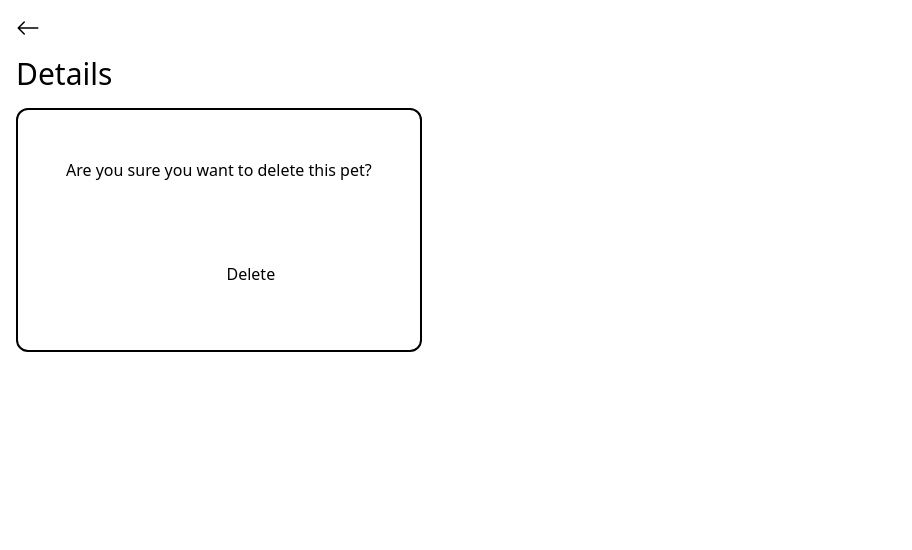
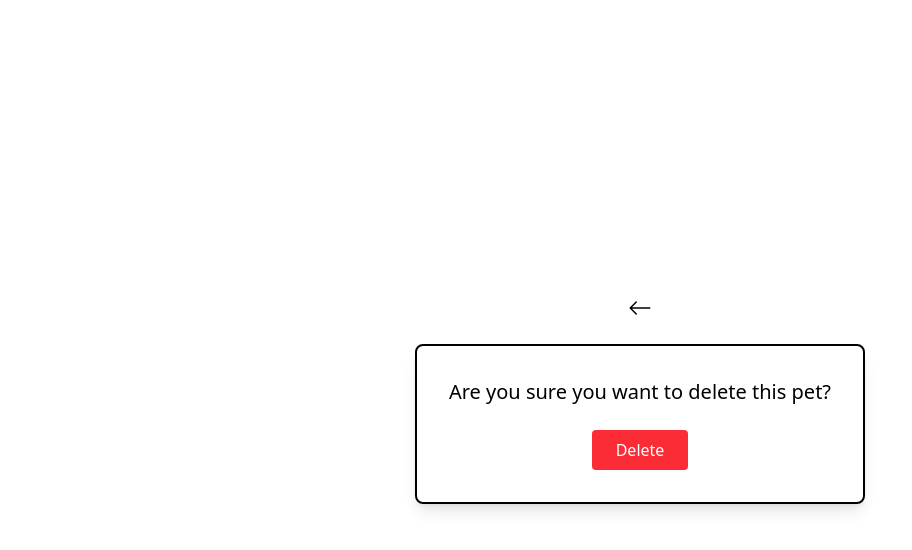
Before and after one commit to haileyTT/my-pet-adoption-app, a React (Vite) app in the folder frontend/: page /pets/delete/1 in a window 1280 px wide. Shown: the top 550 px of the page, without its empty margins (0-912 px from the left). Built offline with nearby package versions, Linux system fonts and the light colour scheme.

Commit message:
Styling changes

```diff
--- a/frontend/src/components/PetCard.jsx
+++ b/frontend/src/components/PetCard.jsx
@@ -33,7 +33,7 @@ const PetCard = ({ pet }) => {
             </div>
             <div className="px-6 pt-4 pb-2">
                 <span className="inline-block bg-gray-200 rounded-full px-3 py-1 text-sm font-semibold text-gray-700 mr-2 mb-2">{breed}</span>
-                <span className="inline-block bg-gray-200 rounded-full px-3 py-1 text-sm font-semibold text-gray-700 mr-2 mb-2">{age} years old</span>
+                <span className="inline-block bg-gray-200 rounded-full px-3 py-1 text-sm font-semibold text-gray-700 mr-2 mb-2">{age} year(s) old</span>
             </div>
         </div>
     )
--- a/frontend/src/pages/DeletePet.jsx
+++ b/frontend/src/pages/DeletePet.jsx
@@ -1,4 +1,4 @@
-import React, { useState, useEffect } from 'react';
+import React, { useState } from 'react';
 import axios from 'axios';
 import BackButton from '../components/BackButton';
 import Spinner from '../components/Spinner';
@@ -9,7 +9,6 @@ const DeletePet = () => {
   const { id } = useParams();
   const navigate = useNavigate();
 
-  // function to delete the current pet
   const handleDeletePet = () => {
     setLoading(true);
     axios.delete(`http://localhost:5555/pets/${id}`)
@@ -20,29 +19,30 @@ const DeletePet = () => {
       .catch((error) => {
         setLoading(false);
         console.log(error);
-      })
-  }
+      });
+  };
 
   return (
-    <div className='p-4'>
+    <div className="flex flex-col justify-center items-center min-h-screen">
       <BackButton />
-      <h1 className='text-3xl my-4'>Details</h1>
       {
         loading ? (
           <Spinner />
         ) : (
-          <div className='flex flex-col border-2 p-4 w-fit rounded-xl'>
-            <h3 className='flex flex-col items-center p-8'>Are you sure you want to delete this pet?</h3>
+          <div className="border-2 rounded-lg p-8 shadow-lg flex flex-col items-center mt-6">
+            <h3 className="text-xl mb-6 text-center">
+              Are you sure you want to delete this pet?
+            </h3>
             <button
               onClick={handleDeletePet}
-              className='p-4 m-8 w-full'>
+              className="bg-red-500 hover:bg-red-600 text-white px-6 py-2 rounded">
               Delete
             </button>
           </div>
         )
       }
     </div>
-  )
-}
+  );
+};
 
-export default DeletePet
+export default DeletePet;
--- a/frontend/src/pages/ShowPet.jsx
+++ b/frontend/src/pages/ShowPet.jsx
@@ -23,7 +23,9 @@ const ShowPet = () => {
     }, [id])
 
     return (
-        <div className='p-4'>
+        <div className="flex flex-col justify-center items-center min-h-screen">
+            <div className="flex flex-col items-start p-4 w-fit">
+
                 <BackButton />
                 <h1 className='text-3xl my-4'>Details</h1>
                 {
@@ -55,9 +57,15 @@ const ShowPet = () => {
                                 <span className='mr-4 text-xl'>Last Updated</span>
                                 <span>{new Date(pet.updatedAt).toLocaleString()}</span>
                             </div>
+                            <img
+                                className="w-full h-48 object-cover"
+                                src={`http://localhost:5555/${pet.imageUrl}`}
+                                alt={pet.name}
+                            />
                         </div>
                     )
                 }
+            </div>
         </div>
     )
 }
```
Lines whose indentation alone changed are shown as unchanged.
